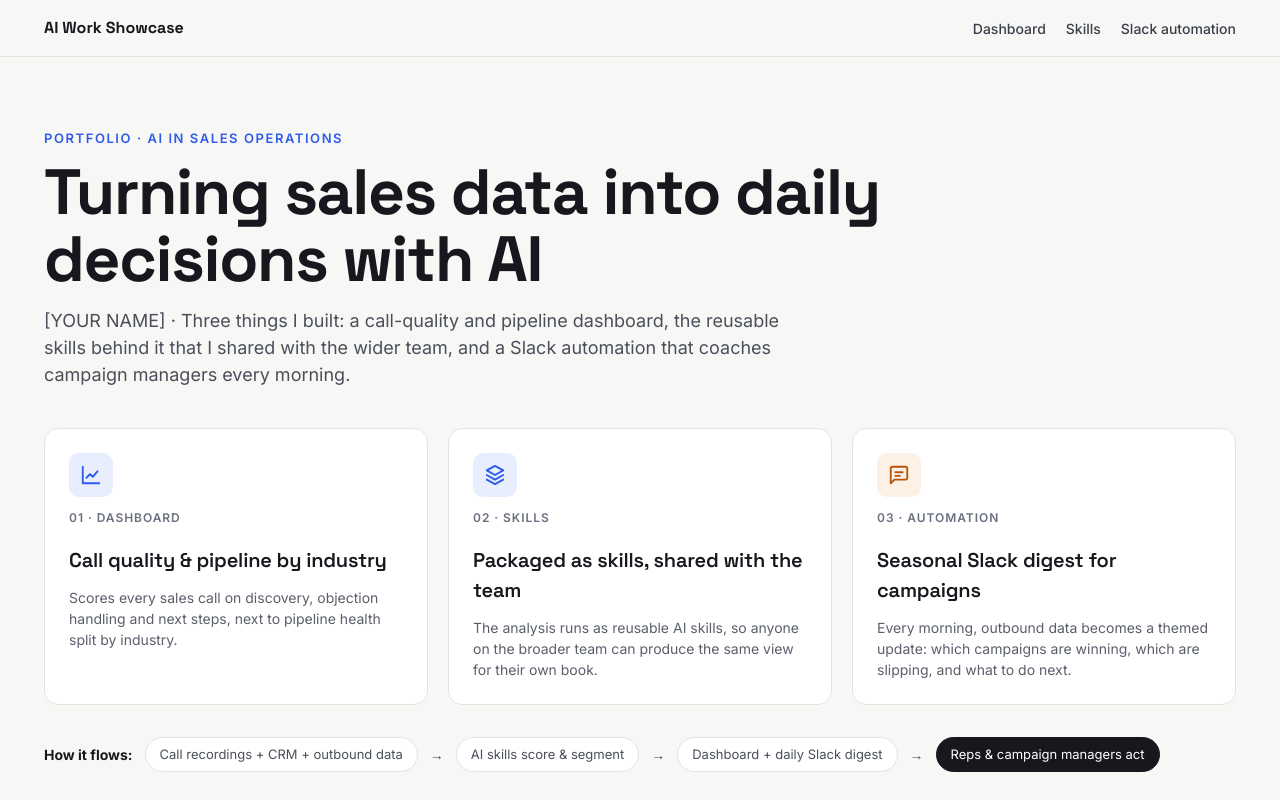
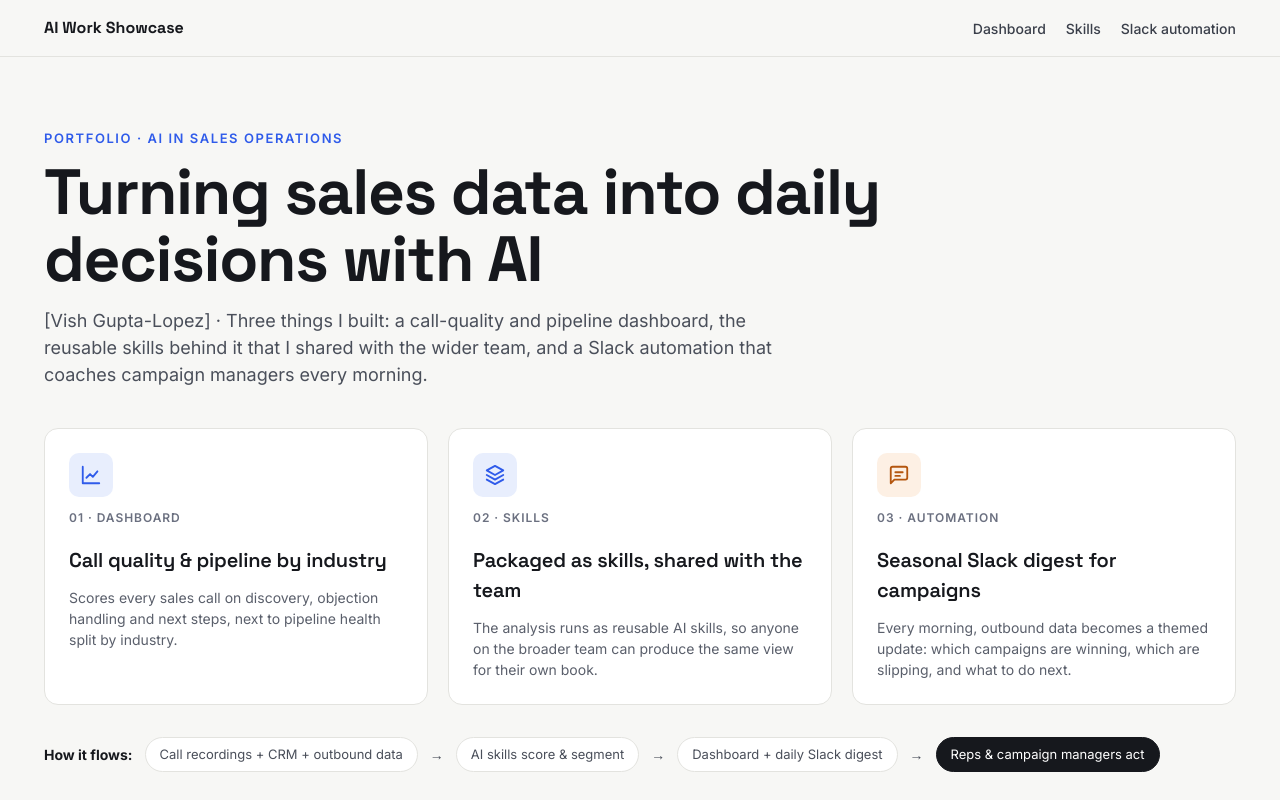
Before and after one commit to VishGupta1/workporfolio, a plain HTML site: page index.html in a window 1280 px wide. Shown: the top 800 px of the page. Drawn offline with Linux system fonts and the light colour scheme.

Commit message:
Update index.html

```diff
--- a/index.html
+++ b/index.html
@@ -93,7 +93,7 @@ footer{padding:40px 0;font-size:13px;color:#5A5F6B}
 <section id="top"><div class="wrap">
 <div class="eyebrow">Portfolio · AI in Sales Operations</div>
 <h1>Turning sales data into daily decisions with AI</h1>
-<p class="lede">[YOUR NAME] · Three things I built: a call-quality and pipeline dashboard, the reusable skills behind it that I shared with the wider team, and a Slack automation that coaches campaign managers every morning.</p>
+<p class="lede">[Vish Gupta-Lopez] · Three things I built: a call-quality and pipeline dashboard, the reusable skills behind it that I shared with the wider team, and a Slack automation that coaches campaign managers every morning.</p>
 <div class="grid3">
 <a class="card pillar" href="#dashboard"><div class="ic"><svg width="22" height="22" viewBox="0 0 24 24" fill="none" stroke="#2F5BEA" stroke-width="2" stroke-linecap="round" stroke-linejoin="round" aria-hidden="true"><path d="M3 3v18h18"/><path d="M7 15l4-4 3 3 5-6"/></svg></div><div class="lbl">01 · Dashboard</div><h3>Call quality &amp; pipeline by industry</h3><p class="sm muted" style="margin:0">Scores every sales call on discovery, objection handling and next steps, next to pipeline health split by industry.</p></a>
 <a class="card pillar" href="#skills"><div class="ic"><svg width="22" height="22" viewBox="0 0 24 24" fill="none" stroke="#2F5BEA" stroke-width="2" stroke-linecap="round" stroke-linejoin="round" aria-hidden="true"><path d="M12 2l9 5-9 5-9-5 9-5z"/><path d="M3 12l9 5 9-5"/><path d="M3 17l9 5 9-5"/></svg></div><div class="lbl">02 · Skills</div><h3>Packaged as skills, shared with the team</h3><p class="sm muted" style="margin:0">The analysis runs as reusable AI skills, so anyone on the broader team can produce the same view for their own book.</p></a>
```
